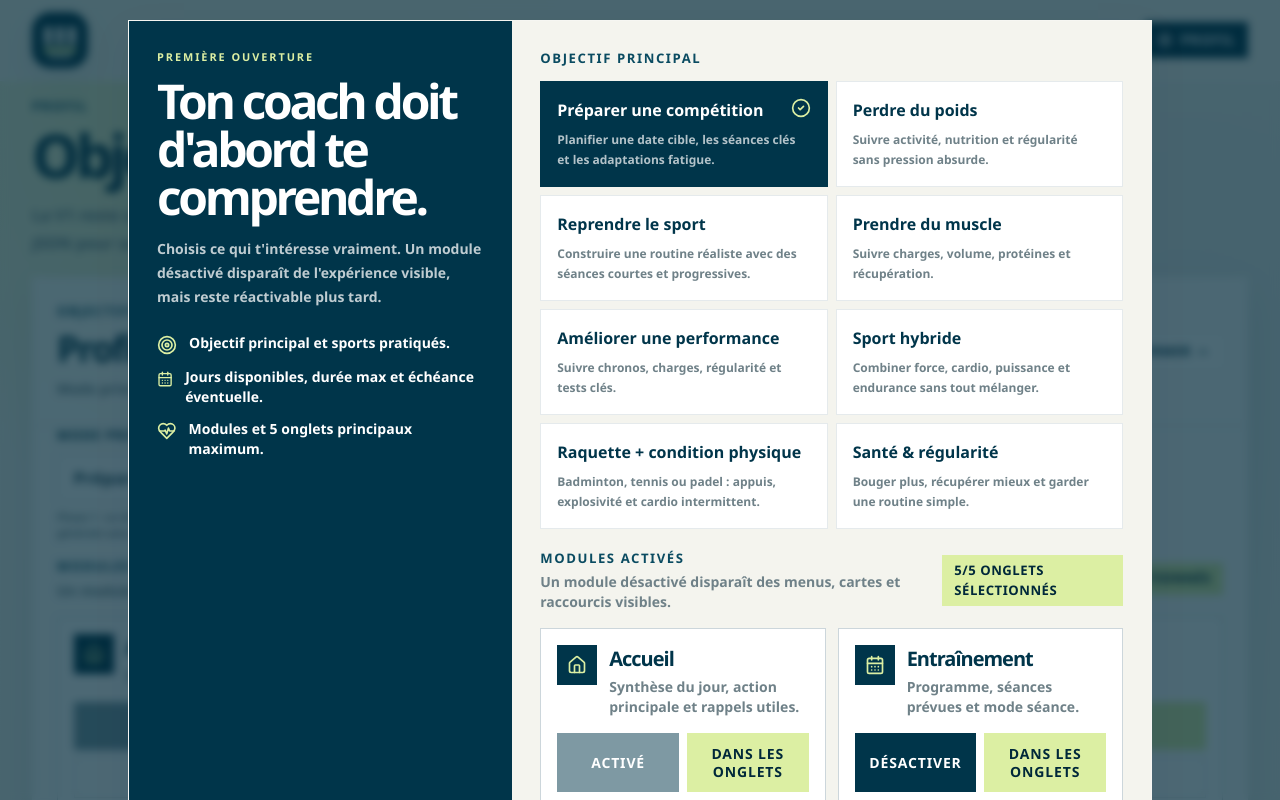
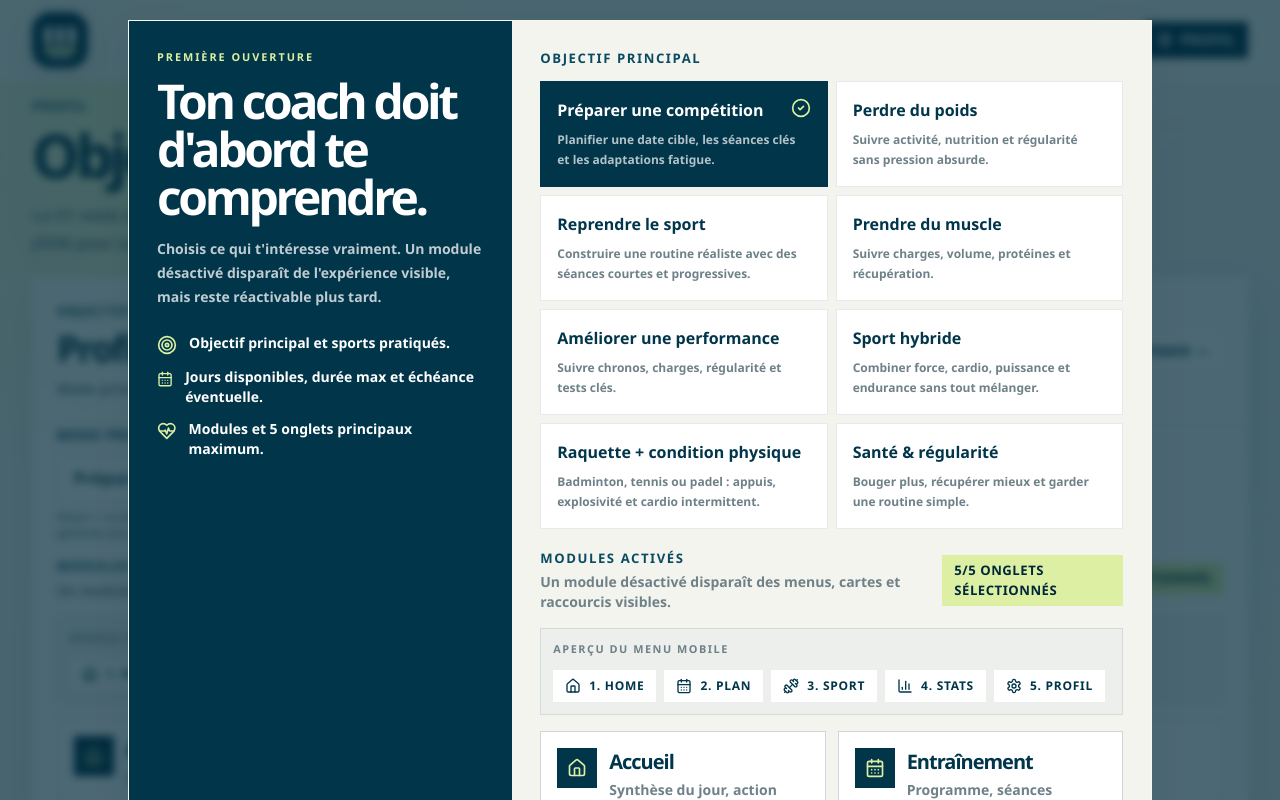
Before and after one commit to lbelhomme-pc/sport-perso, a React (Vite) app: page /settings in a window 1280 px wide. Shown: the top 800 px of the page. Built offline with nearby package versions, Linux system fonts and the light colour scheme.

Commit message:
Make module tabs update immediately

```diff
--- a/src/components/modules/ModulePreferencesEditor.tsx
+++ b/src/components/modules/ModulePreferencesEditor.tsx
@@ -68,13 +68,41 @@ export function ModulePreferencesEditor({ enabledModules, primaryModuleTabs, onC
         <span className="chip bg-limeSoft text-petrol-900">{tabCount}/{MAX_PRIMARY_TABS} onglets sélectionnés</span>
       </div>
 
+      <div className="border border-petrol-800/10 bg-mist/45 p-3">
+        <p className="text-[0.68rem] font-black uppercase tracking-[0.14em] text-muted">Aperçu du menu mobile</p>
+        <div className="mt-3 flex flex-wrap gap-2">
+          {primaryModuleTabs.map((moduleId, index) => {
+            const module = modulesConfig[moduleId];
+
+            return (
+              <span key={`${moduleId}-${index}`} className="inline-flex items-center gap-2 bg-white px-3 py-2 text-xs font-black uppercase tracking-[0.06em] text-petrol-800">
+                <module.icon className="h-4 w-4" aria-hidden="true" />
+                {index + 1}. {module.shortLabel}
+              </span>
+            );
+          })}
+        </div>
+      </div>
+
       <div className="grid gap-3 md:grid-cols-2">
         {moduleOrder.map((moduleId) => {
           const module = modulesConfig[moduleId];
           const enabled = enabledSet.has(moduleId);
           const inTabs = tabSet.has(moduleId);
-          const tabBlocked = !inTabs && tabCount >= MAX_PRIMARY_TABS;
+          const tabLocked = moduleId === "home";
+          const tabBlocked = enabled && !inTabs && tabCount >= MAX_PRIMARY_TABS;
           const locked = moduleId === "home" || moduleId === "profile";
+          const tabButtonDisabled = tabLocked || !enabled || tabBlocked;
+          const tabButtonLabel = tabLocked
+            ? "Toujours affiché"
+            : !enabled
+              ? "Active d'abord"
+              : inTabs
+                ? "Retirer onglet"
+                : tabBlocked
+                  ? "Limite 5 atteinte"
+                  : "Ajouter onglet";
+          const tabIndex = primaryModuleTabs.indexOf(moduleId);
 
           return (
             <article key={moduleId} className={`border p-4 ${enabled ? "border-petrol-800/20 bg-white" : "border-petrol-800/10 bg-mist/40 opacity-75"}`}>
@@ -100,18 +128,28 @@ export function ModulePreferencesEditor({ enabledModules, primaryModuleTabs, onC
                 <button
                   type="button"
                   className={inTabs ? "action-button justify-center bg-limeSoft text-petrol-900" : "ghost-button justify-center"}
-                  disabled={!enabled || tabBlocked}
+                  disabled={tabButtonDisabled}
                   onClick={() => toggleTab(moduleId)}
                 >
-                  {inTabs ? "Dans les onglets" : tabBlocked ? "Limite 5 atteinte" : "Ajouter onglet"}
+                  {tabButtonLabel}
                 </button>
               </div>
               {inTabs ? (
                 <div className="mt-2 grid grid-cols-2 gap-2">
-                  <button type="button" className="ghost-button min-h-10 justify-center px-3 py-2 text-xs" onClick={() => moveTab(moduleId, -1)}>
+                  <button
+                    type="button"
+                    className="ghost-button min-h-10 justify-center px-3 py-2 text-xs"
+                    disabled={tabIndex <= 0}
+                    onClick={() => moveTab(moduleId, -1)}
+                  >
                     Monter
                   </button>
-                  <button type="button" className="ghost-button min-h-10 justify-center px-3 py-2 text-xs" onClick={() => moveTab(moduleId, 1)}>
+                  <button
+                    type="button"
+                    className="ghost-button min-h-10 justify-center px-3 py-2 text-xs"
+                    disabled={tabIndex < 0 || tabIndex >= primaryModuleTabs.length - 1}
+                    onClick={() => moveTab(moduleId, 1)}
+                  >
                     Descendre
                   </button>
                 </div>
--- a/src/pages/SettingsPage.tsx
+++ b/src/pages/SettingsPage.tsx
@@ -53,18 +53,33 @@ export default function SettingsPage() {
     }));
   };
 
+  const persistForm = (nextForm: Settings, message: string) => {
+    setForm(nextForm);
+    saveSettings({ ...nextForm, vacationWeeks: parseVacationWeeks(vacationWeeks) });
+    setStatus(message);
+  };
+
   const updateModules = (next: Pick<Settings, "enabledModules" | "primaryModuleTabs">) => {
-    setForm((current) => ({
-      ...current,
+    const nextForm = {
+      ...form,
       enabledModules: next.enabledModules,
       primaryModuleTabs: next.primaryModuleTabs,
       navigationFocus: deriveNavigationFocusFromModules(next.enabledModules ?? [])
-    }));
+    };
+
+    persistForm(nextForm, "Navigation mise à jour automatiquement.");
   };
 
   const applyRecommendedModules = () => {
     const recommended = recommendedModulesByGoal[form.appMode ?? "competition"];
-    updateModules({ enabledModules: recommended.enabled, primaryModuleTabs: recommended.tabs });
+    const nextForm = {
+      ...form,
+      enabledModules: recommended.enabled,
+      primaryModuleTabs: recommended.tabs,
+      navigationFocus: deriveNavigationFocusFromModules(recommended.enabled)
+    };
+
+    persistForm(nextForm, "Configuration recommandée appliquée.");
   };
 
   return (
@@ -115,6 +130,9 @@ export default function SettingsPage() {
                 primaryModuleTabs={modulePrefs.primaryModuleTabs}
                 onChange={updateModules}
               />
+              <p className="text-xs font-bold leading-5 text-muted">
+                Les onglets changent maintenant tout de suite : pas besoin d'appuyer sur Enregistrer pour la navigation.
+              </p>
               <button type="button" className="ghost-button justify-center sm:w-fit" onClick={applyRecommendedModules}>
                 Appliquer la configuration recommandée pour ce mode
               </button>
```
